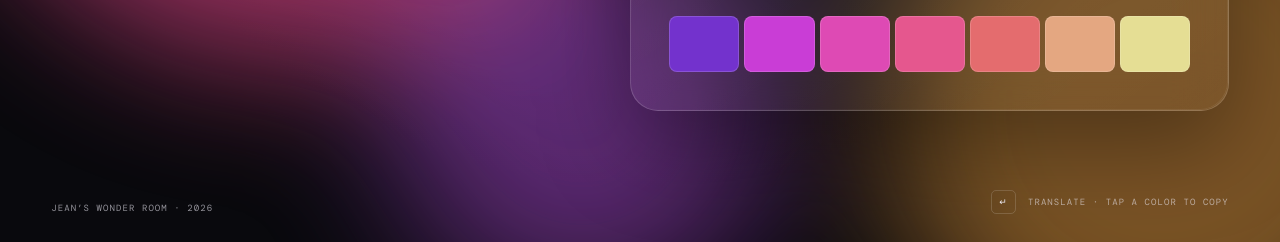
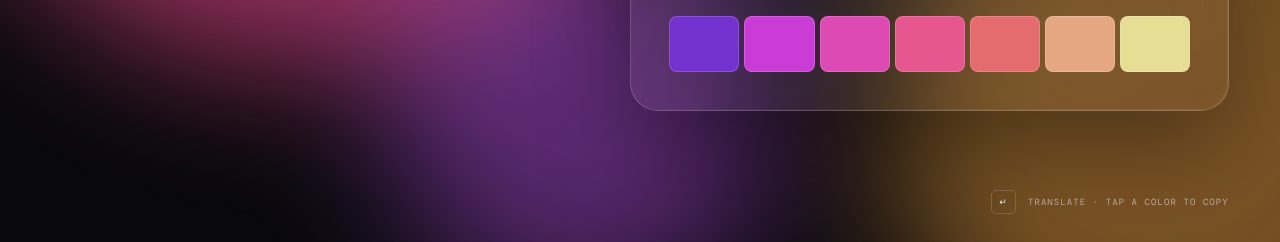
Before and after one commit to jean-tmk/mood-to-color-machine, a plain HTML site: page index.html in a window 1280 px wide. Shown: the part 558-800 px from the top of the page. Drawn offline with nearby package versions, Linux system fonts and the light colour scheme; a web font is replaced by a local one.

Commit message:
Remove Wonder Room footer credit

```diff
--- a/index.html
+++ b/index.html
@@ -35,4 +35,5 @@ render=function(text,animate=true){
   if(animate)document.querySelector('.machine').animate([{transform:'scale(.988)',filter:'brightness(1.28)'},{transform:'none',filter:'none'}],{duration:680,easing:'cubic-bezier(.2,.8,.2,1)'})
 };
 render(mood.value||'overwhelmed but hopeful',false);
+document.querySelector('footer > span:first-child').textContent='';
 </script></body></html>
```
